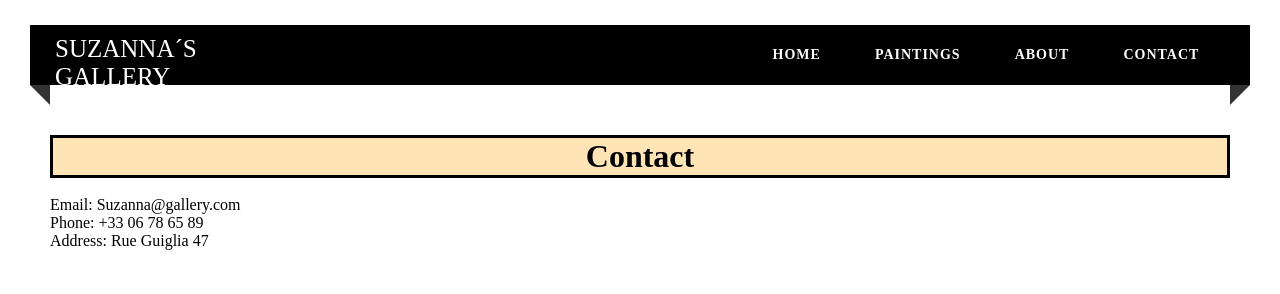
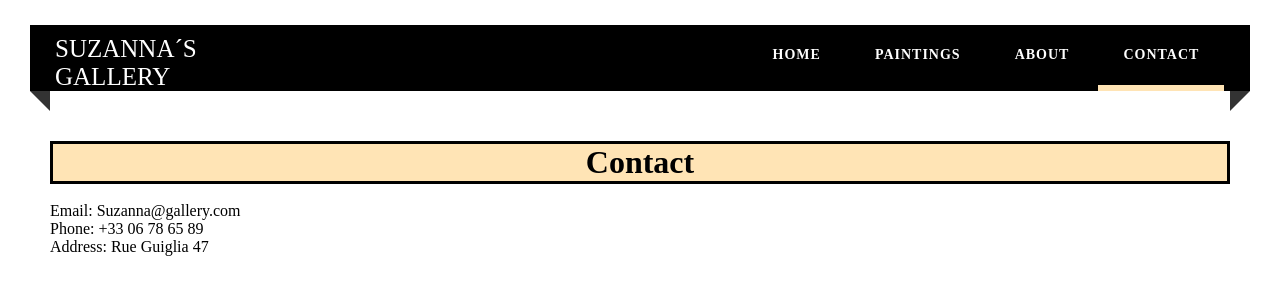
Before and after one commit to pirayaa/Suzannas-Gallery, a plain HTML site: page contactpage.html in a window 1280 px wide. Drawn offline with Linux system fonts and the light colour scheme.

Commit message:
Added html and css to see which page is active

```diff
--- a/contactpage.html
+++ b/contactpage.html
@@ -17,7 +17,7 @@
             <li><a href="index.html#">Home</a></li>
             <li><a href="paintings.html#">Paintings</a></li>
             <li><a href="aboutpage.html#">About</a></li>
-            <li><a href="contactpage.html#">Contact</a></li>
+            <li><a class="active" href="contactpage.html">Contact</a></li>
         </ul>
     </nav>
 </div>
--- a/css/aboutpage.css
+++ b/css/aboutpage.css
@@ -88,3 +88,6 @@ h1{
     border-style: solid;
     background-color: moccasin;
 }
+.active {
+    border-bottom: 6px solid moccasin;
+}
--- a/css/contact page.css
+++ b/css/contact page.css
@@ -88,3 +88,6 @@ h1{
     margin-right: 50px;
     margin-top: 50px;
 }
+.active {
+    border-bottom: 6px solid moccasin;
+}
--- a/css/main.css
+++ b/css/main.css
@@ -143,3 +143,6 @@ h3{
     left: 100px;
     right: 100px;
 }
+.active {
+    border-bottom: 6px solid moccasin;
+}
--- a/css/paintings.css
+++ b/css/paintings.css
@@ -176,3 +176,6 @@ nav:after {
        top: 1183px;
        left: 380px;
    }
+.active {
+    border-bottom: 6px solid moccasin;
+}
```
Also changed, not shown: aboutpage.html (+1 -1 lines), index.html (+1 -1 lines), paintings.html (+1 -1 lines).
